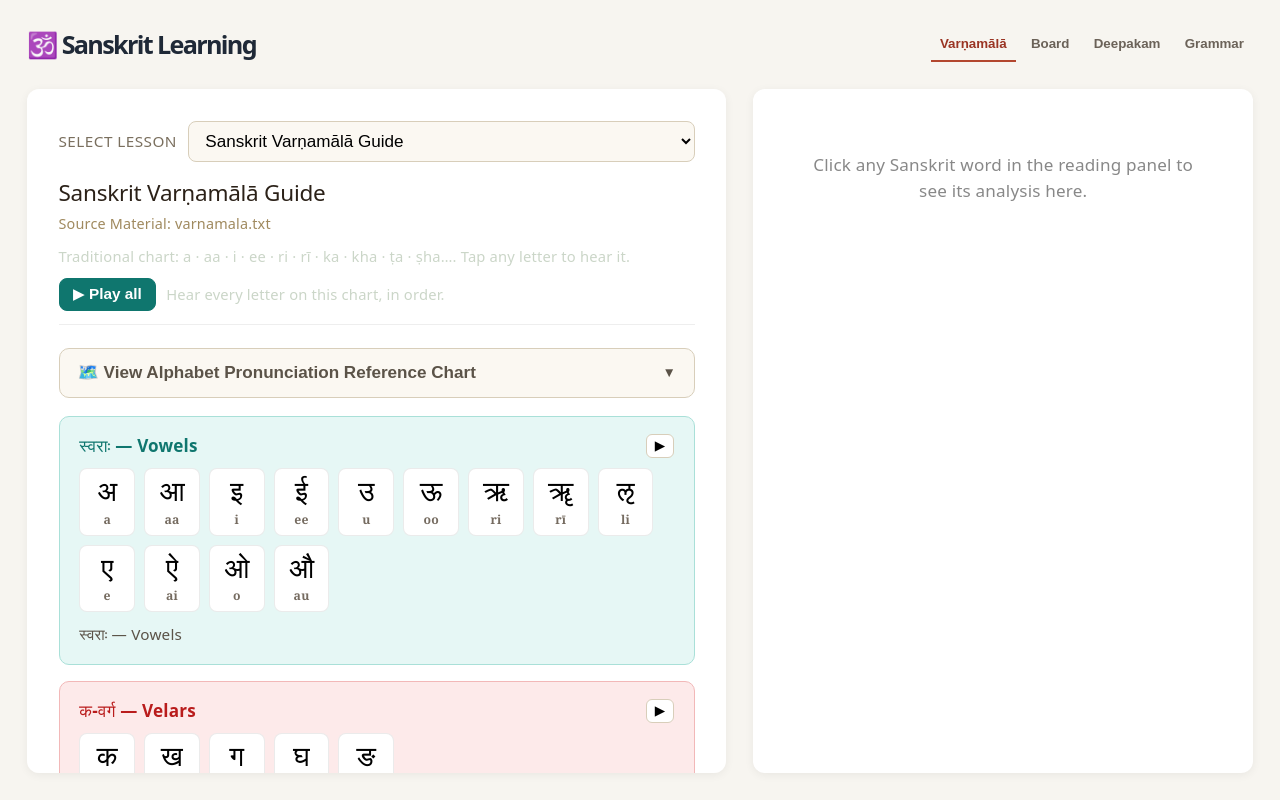
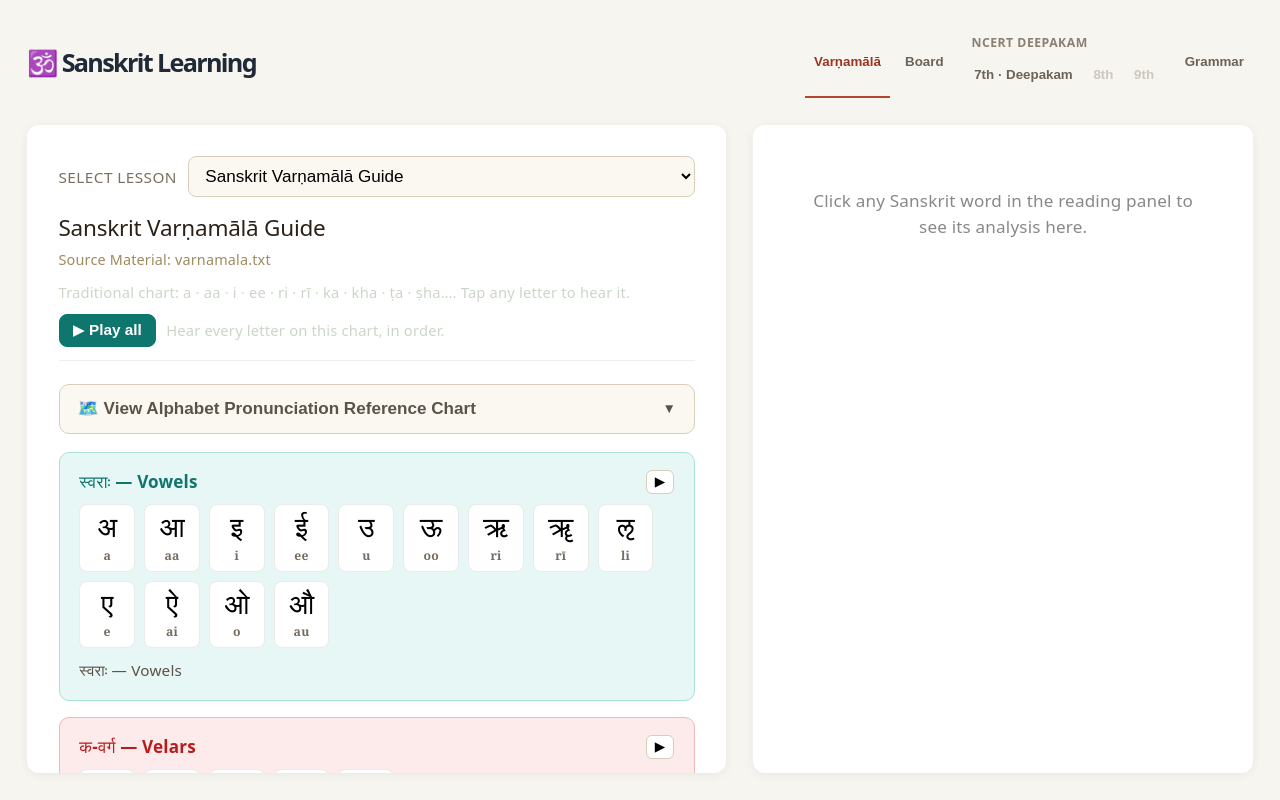
Before and after one commit to ashome16/sanskrit-teaching-web-app-from-beginner-to-advanced-, a React (Vite) app: page / in a window 1280 px wide. Built offline with nearby package versions, Linux system fonts and the light colour scheme.

Commit message:
feat(nav): NCERT Deepakam with 7th active, 8th/9th soon

```diff
--- a/src/components/Dashboard.tsx
+++ b/src/components/Dashboard.tsx
@@ -174,12 +174,26 @@ const Dashboard: React.FC = () => {
             Varṇamālā
           </button>
           <button className={activeView === 'board' ? 'active' : ''} onClick={() => setActiveView('board')}>Board</button>
-          <button
-            className={activeView === 'reader' && lesson.id !== 'varnamala' ? 'active' : ''}
-            onClick={openDeepakam}
+          <div
+            className={`dashboard-nav-group${activeView === 'reader' && lesson.id !== 'varnamala' ? ' dashboard-nav-group--active' : ''}`}
           >
-            Deepakam
-          </button>
+            <span className="dashboard-nav-group-label">NCERT Deepakam</span>
+            <div className="dashboard-nav-sub" role="group" aria-label="NCERT Deepakam grades">
+              <button
+                type="button"
+                className={activeView === 'reader' && lesson.id !== 'varnamala' ? 'active' : ''}
+                onClick={openDeepakam}
+              >
+                7th · Deepakam
+              </button>
+              <button type="button" className="dashboard-nav-soon" disabled aria-disabled="true" title="Coming later">
+                8th
+              </button>
+              <button type="button" className="dashboard-nav-soon" disabled aria-disabled="true" title="Coming later">
+                9th
+              </button>
+            </div>
+          </div>
           <button
             className={activeView === 'grammar' ? 'active' : ''}
             onClick={() => setActiveView('grammar')}
--- a/src/styles/dashboard.css
+++ b/src/styles/dashboard.css
@@ -73,6 +73,49 @@
   color: #666;
 }
 
+
+.dashboard-nav-group {
+  display: flex;
+  flex-direction: column;
+  align-items: flex-start;
+  gap: 0.15rem;
+  padding: 0.15rem 0.35rem 0.25rem;
+  border-radius: 8px;
+}
+
+.dashboard-nav-group--active {
+  background: rgba(179, 71, 47, 0.06);
+}
+
+.dashboard-nav-group-label {
+  font-size: 0.68rem;
+  font-weight: 700;
+  letter-spacing: 0.04em;
+  text-transform: uppercase;
+  color: #8a7f72;
+  padding: 0 0.35rem;
+}
+
+.dashboard-nav-sub {
+  display: flex;
+  flex-wrap: wrap;
+  gap: 0.15rem;
+  align-items: center;
+}
+
+.dashboard-nav button.dashboard-nav-soon,
+.dashboard-nav-sub button.dashboard-nav-soon {
+  opacity: 0.45;
+  cursor: not-allowed;
+  font-weight: 600;
+  color: #9a9084;
+  border-bottom-color: transparent;
+}
+
+.dashboard-nav button.dashboard-nav-soon:disabled {
+  cursor: not-allowed;
+}
+
 @media (max-width: 900px) {
   .dashboard {
     grid-template-columns: 1fr;
```
